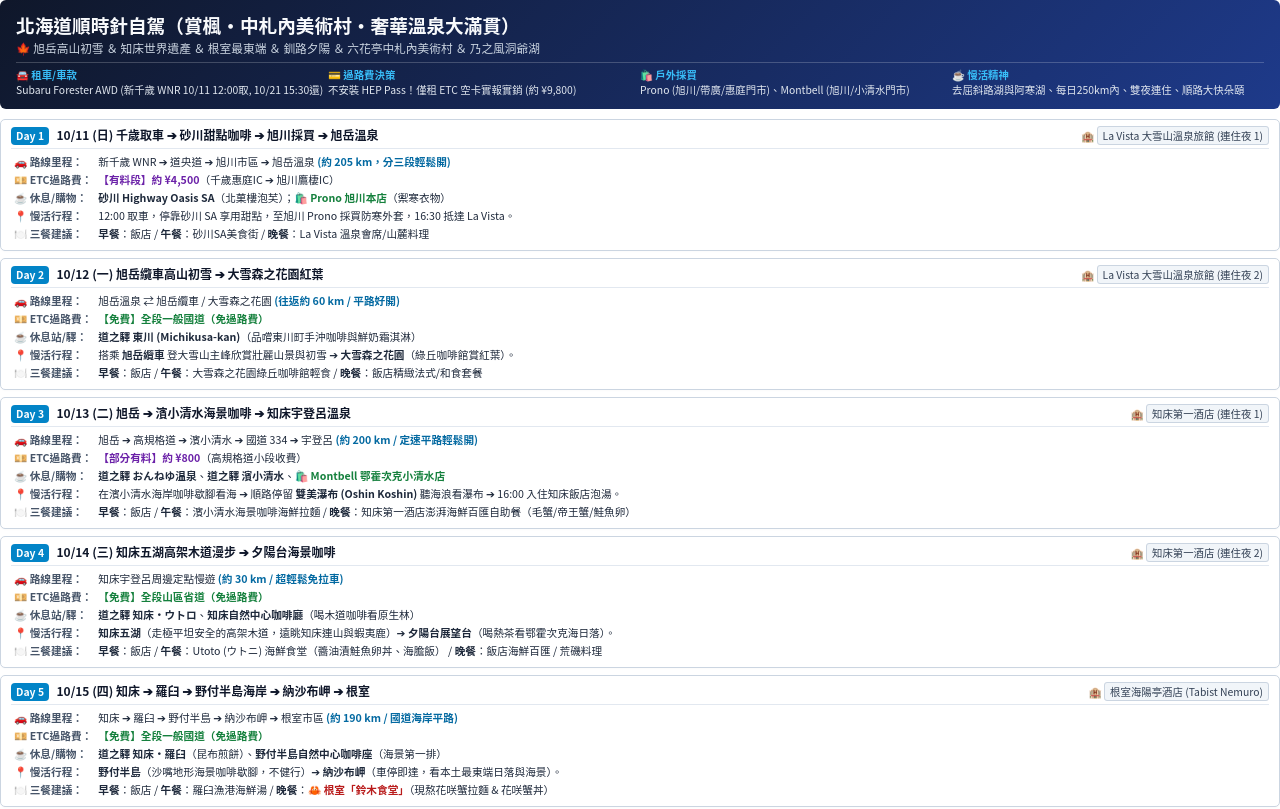
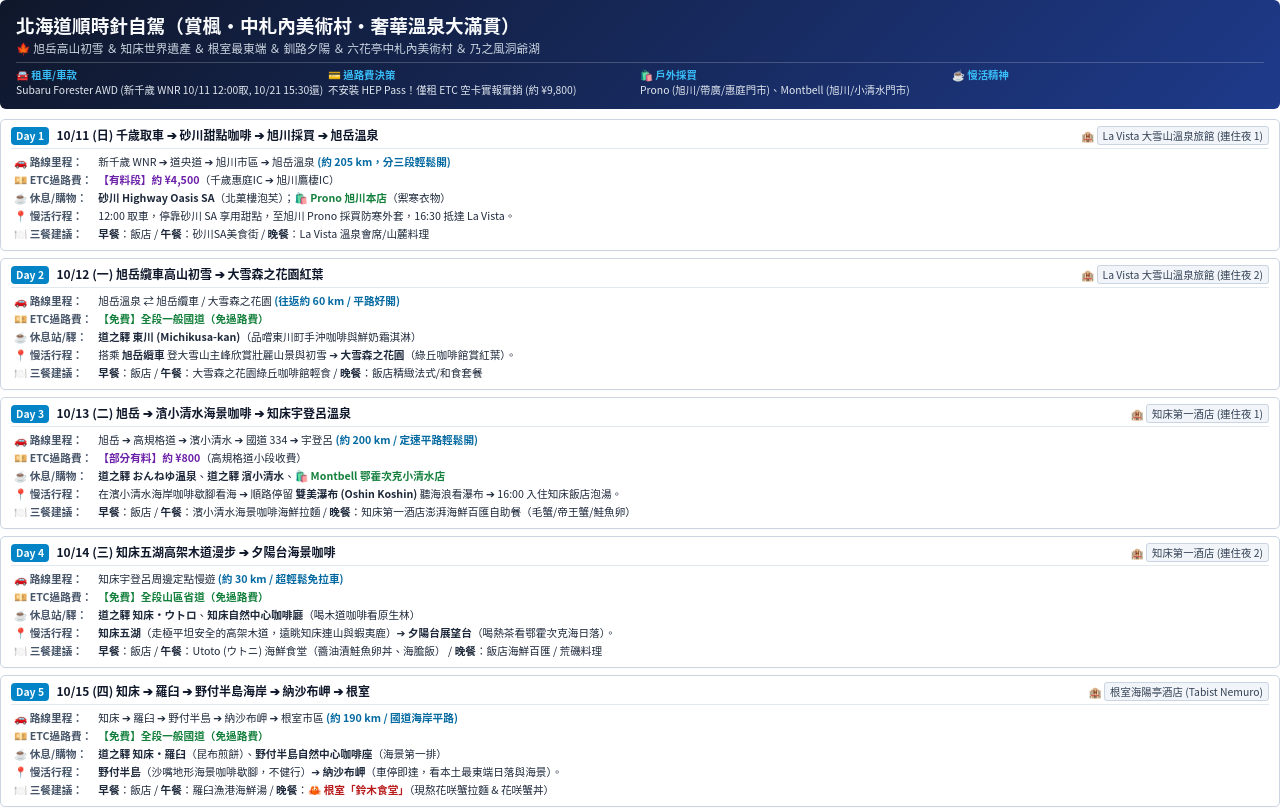
Before and after one commit to fredywang/public, a plain HTML site: page index.html in a window 1280 px wide. Shown: the top 809 px of the page. Drawn offline with Linux system fonts and the light colour scheme.

Commit message:
Update index.html

```diff
--- a/index.html
+++ b/index.html
@@ -165,7 +165,7 @@
     <div class="meta-col"><span class="meta-label">🚘 租車/車款</span>Subaru Forester AWD (新千歲 WNR 10/11 12:00取, 10/21 15:30還)</div>
     <div class="meta-col"><span class="meta-label">💳 過路費決策</span>不安裝 HEP Pass！僅租 ETC 空卡實報實銷 (約 ¥9,800)</div>
     <div class="meta-col"><span class="meta-label">🛍️ 戶外採買</span>Prono (旭川/帶廣/惠庭門市)、Montbell (旭川/小清水門市)</div>
-    <div class="meta-col"><span class="meta-label">☕ 慢活精神</span>去屈斜路湖與阿寒湖、每日250km內、雙夜連住、順路大快朵頤</div>
+    <div class="meta-col"><span class="meta-label">☕ 慢活精神</span></div>
   </div>
 </div>
 
```
